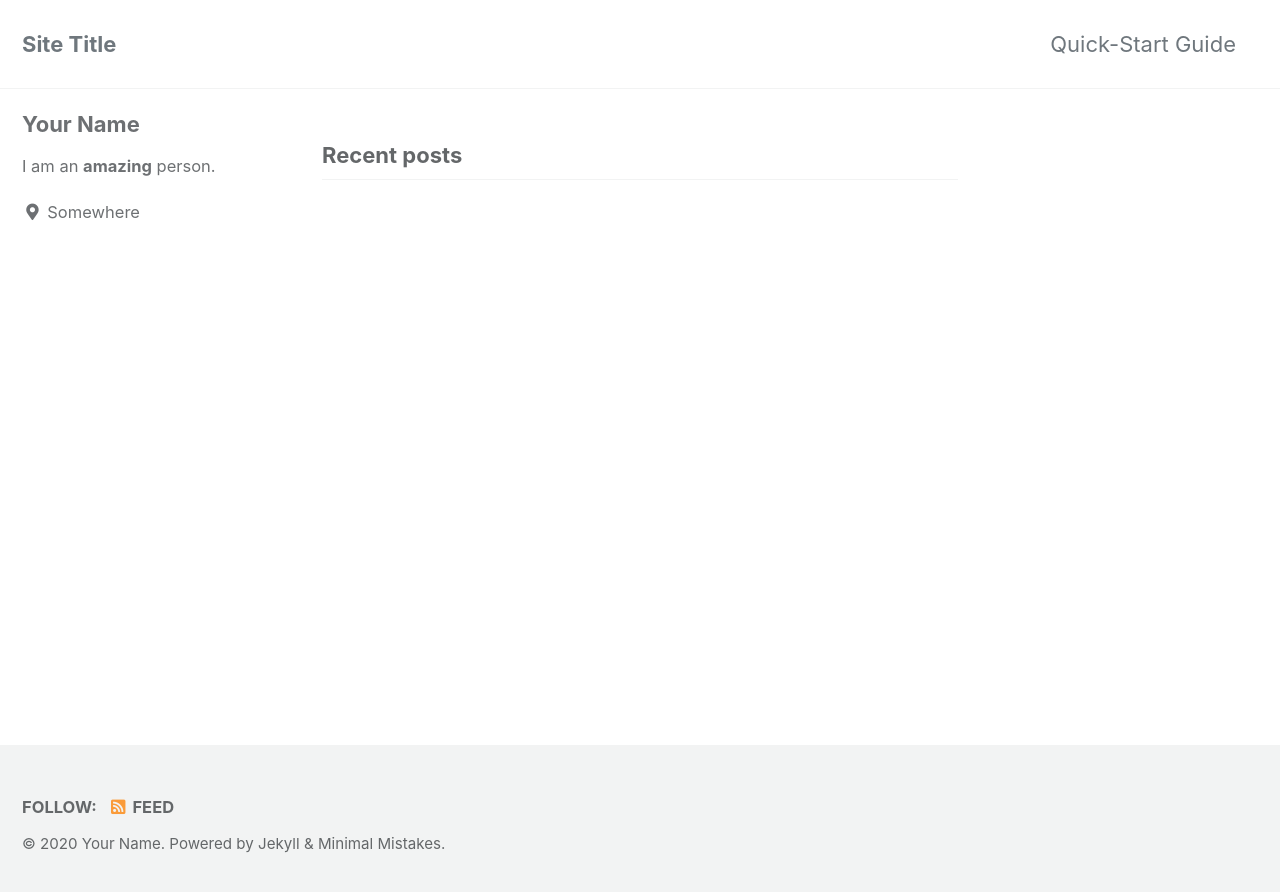
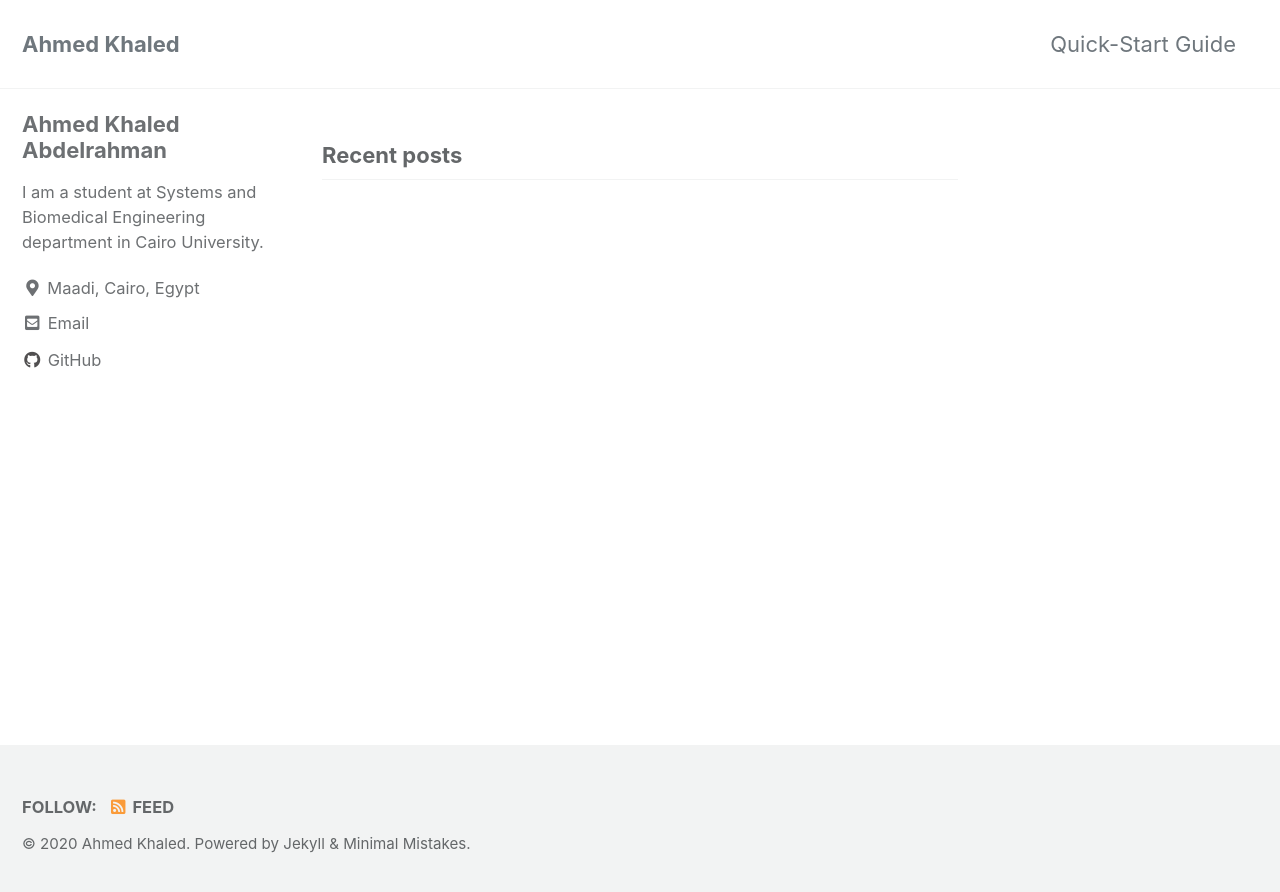
Before and after one commit to AhmedKhaled8/AhmedKhaled8.github.io, a Jekyll site: the page built from index.html, in a window 1280 px wide. Shown: the top 892 px of the page. Built offline with Jekyll 4.4.1, drawn with Linux system fonts in a browser that asks for light colours; cached includes are drawn as plain includes; the list of posts is cut into pages by our own code.

Commit message:
update config

```diff
--- a/_config.yml
+++ b/_config.yml
@@ -16,11 +16,11 @@ minimal_mistakes_skin    : "default" # "air", "aqua", "contrast", "dark", "dirt"
 
 # Site Settings
 locale                   : "en-US"
-title                    : "Site Title"
+title                    : "Ahmed Khaled"
 title_separator          : "-"
 subtitle                 : # site tagline that appears below site title in masthead
-name                     : "Your Name"
-description              : "An amazing website."
+name                     : "Ahmed Khaled"
+description              : "Welcome to my portfolio where you can see my projects and work in different fields."
 url                      : # the base hostname & protocol for your site e.g. "https://mmistakes.github.io"
 baseurl                  : # the subpath of your site, e.g. "/blog"
 repository               : # GitHub username/repo-name e.g. "mmistakes/minimal-mistakes"
@@ -93,29 +93,29 @@ analytics:
 
 # Site Author
 author:
-  name             : "Your Name"
+  name             : "Ahmed Khaled Abdelrahman"
   avatar           : # path of avatar image, e.g. "/assets/images/bio-photo.jpg"
-  bio              : "I am an **amazing** person."
-  location         : "Somewhere"
+  bio              : "I am a student at Systems and Biomedical Engineering department in Cairo University."
+  location         : "Maadi, Cairo, Egypt"
   email            :
   links:
     - label: "Email"
       icon: "fas fa-fw fa-envelope-square"
-      # url: "mailto:your.name@email.com"
+      url: "ahmed.khaled0811@gmail.com"
     - label: "Website"
       icon: "fas fa-fw fa-link"
       # url: "https://your-website.com"
-    - label: "Twitter"
-      icon: "fab fa-fw fa-twitter-square"
-      # url: "https://twitter.com/"
-    - label: "Facebook"
-      icon: "fab fa-fw fa-facebook-square"
+    # - label: "Twitter"
+    #   icon: "fab fa-fw fa-twitter-square"
+    #   # url: "https://twitter.com/"
+    # - label: "Facebook"
+    #   icon: "fab fa-fw fa-facebook-square"
       # url: "https://facebook.com/"
     - label: "GitHub"
       icon: "fab fa-fw fa-github"
-      # url: "https://github.com/"
-    - label: "Instagram"
-      icon: "fab fa-fw fa-instagram"
+      url: "https://github.com/AhmedKhaled8"
+    # - label: "Instagram"
+    #   icon: "fab fa-fw fa-instagram"
       # url: "https://instagram.com/"
 
 # Site Footer
@@ -279,3 +279,11 @@ defaults:
       comments: # true
       share: true
       related: true
+
+  # _pages
+  - scope:
+      path: ""
+      type: Pages
+    values:
+      layout: single
+      author_profile: true
```
